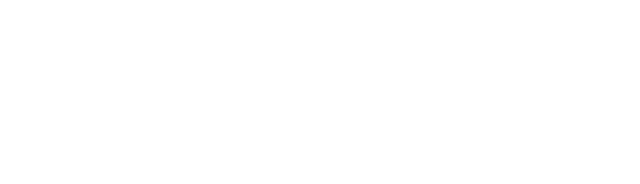
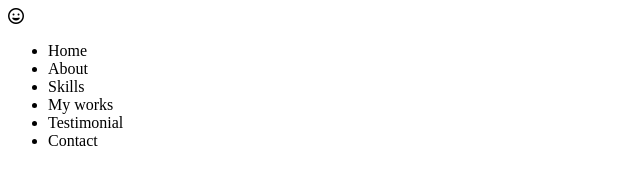
Before and after one commit to ace0507/portfolio, a plain HTML site: page index.html in a window 1280 px wide. Shown: the whole page, without its empty margins (0-640 px from the left). Drawn offline with Linux system fonts and the light colour scheme.

Commit message:
HTML:Navbar

```diff
--- a/index.html
+++ b/index.html
@@ -15,6 +15,31 @@
     <script src="main.js" defer></script>
 </head>
 <body>
-
+    <!-- Navbar -->
+    <nav id="navbar">
+        <div class="navbar__logo">
+            <i class="far fa-grin"></i>
+        </div>
+        <div class="navbar__menu">
+            <ul class="navbar__menu">
+                <li class="nabar__menu__item">Home</li>
+                <li class="nabar__menu__item">About</li>
+                <li class="nabar__menu__item">Skills</li>
+                <li class="nabar__menu__item">My works</li>
+                <li class="nabar__menu__item">Testimonial</li>
+                <li class="nabar__menu__item">Contact</li>
+            </ul>
+        </div>
+    </nav>
+    <!-- About -->
+    <section id="about"></section>
+    <!-- Skills -->
+    <section id="skills"></section>
+    <!-- Work -->
+    <section id="work"></section>
+    <!-- Testimonials -->
+    <section id="testimonials"></section>
+    <!-- Contact -->
+    <section id="contact"></section>
 </body>
 </html>
```
